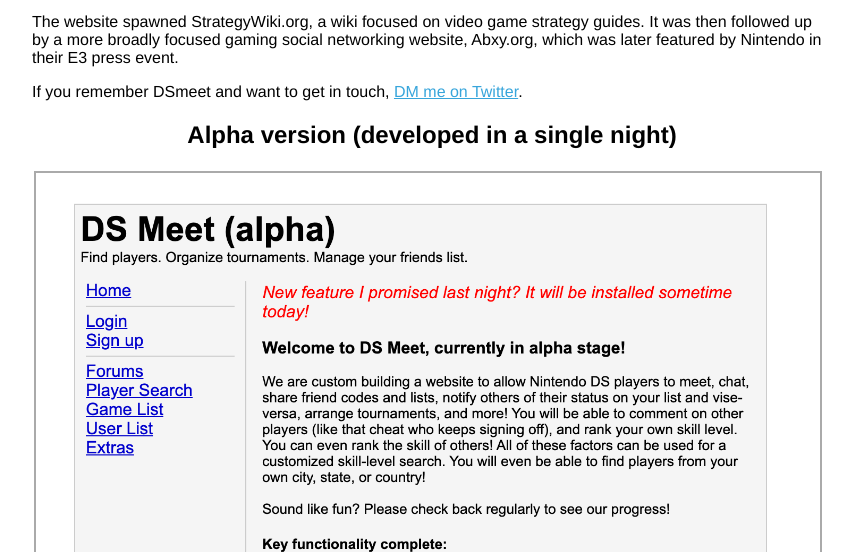
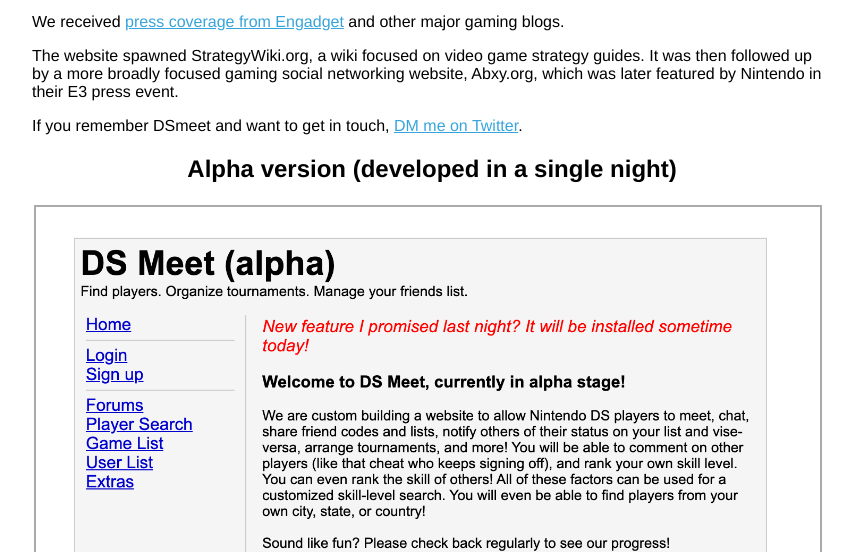
Before and after one commit to old-websites/dsmeet.com, a plain HTML site: page index.html in a window 1280 px wide. Shown: the part 248-800 px from the top of the page, without its empty margins (208-1061 px from the left). Drawn offline with Linux system fonts and the light colour scheme.

Commit message:
add engadget link

```diff
--- a/index.html
+++ b/index.html
@@ -34,6 +34,9 @@
       DSmeet was an online social network for Nintendo DS matchmaking.
       It originated in November 2005 and featured user profiles, a friend code sharing system,
       and custom forums written in vanilla PHP and eventually ported to Zend Framework.
+    </p>
+    <p>
+      We received <a href="https://www.engadget.com/2006-02-13-ds-meet-introduces-online-tournament-system.html">press coverage from Engadget</a> and other major gaming blogs.
     </p>
     <p>
       The website spawned StrategyWiki.org, a wiki focused on video game strategy guides. It was
```
